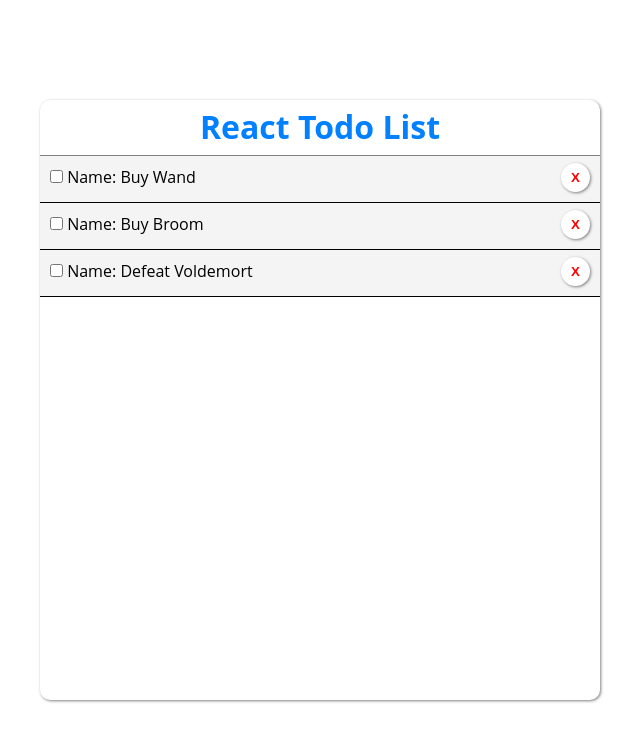
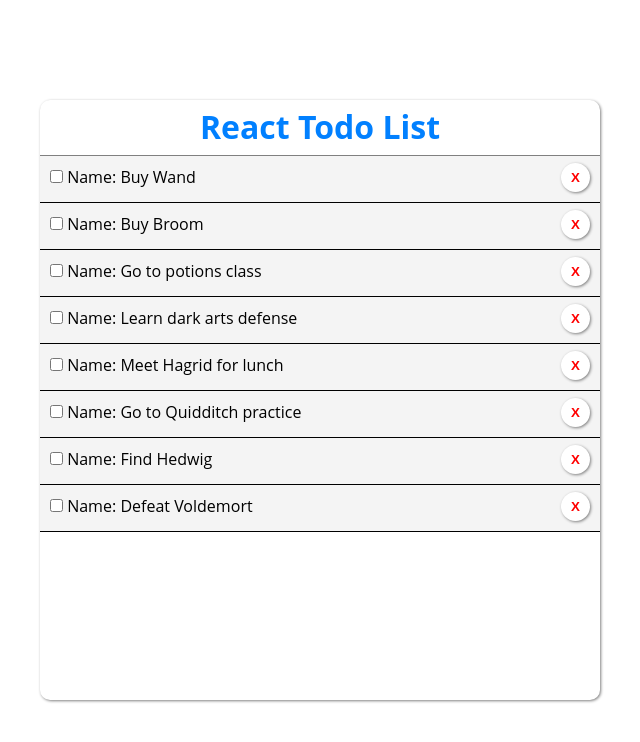
Before and after one commit to JS-goose/react-todo-list, a React (Create React App) app: page / in a window 1280 px wide. Shown: the top 742 px of the page, without its empty margins (320-960 px from the left). Built offline with nearby package versions, Linux system fonts and the light colour scheme.

Commit message:
added more todo items

```diff
--- a/src/App.js
+++ b/src/App.js
@@ -17,6 +17,31 @@ class App extends Component {
       },
       {
         id: 3,
+        title: "Go to potions class",
+        complete: false,
+      },
+      {
+        id: 4,
+        title: "Learn dark arts defense",
+        complete: false,
+      },
+      {
+        id: 5,
+        title: "Meet Hagrid for lunch",
+        complete: false,
+      },
+      {
+        id: 6,
+        title: "Go to Quidditch practice",
+        complete: false,
+      },
+      {
+        id: 7,
+        title: "Find Hedwig",
+        complete: false,
+      },
+      {
+        id: 8,
         title: "Defeat Voldemort",
         complete: false,
       },
```
